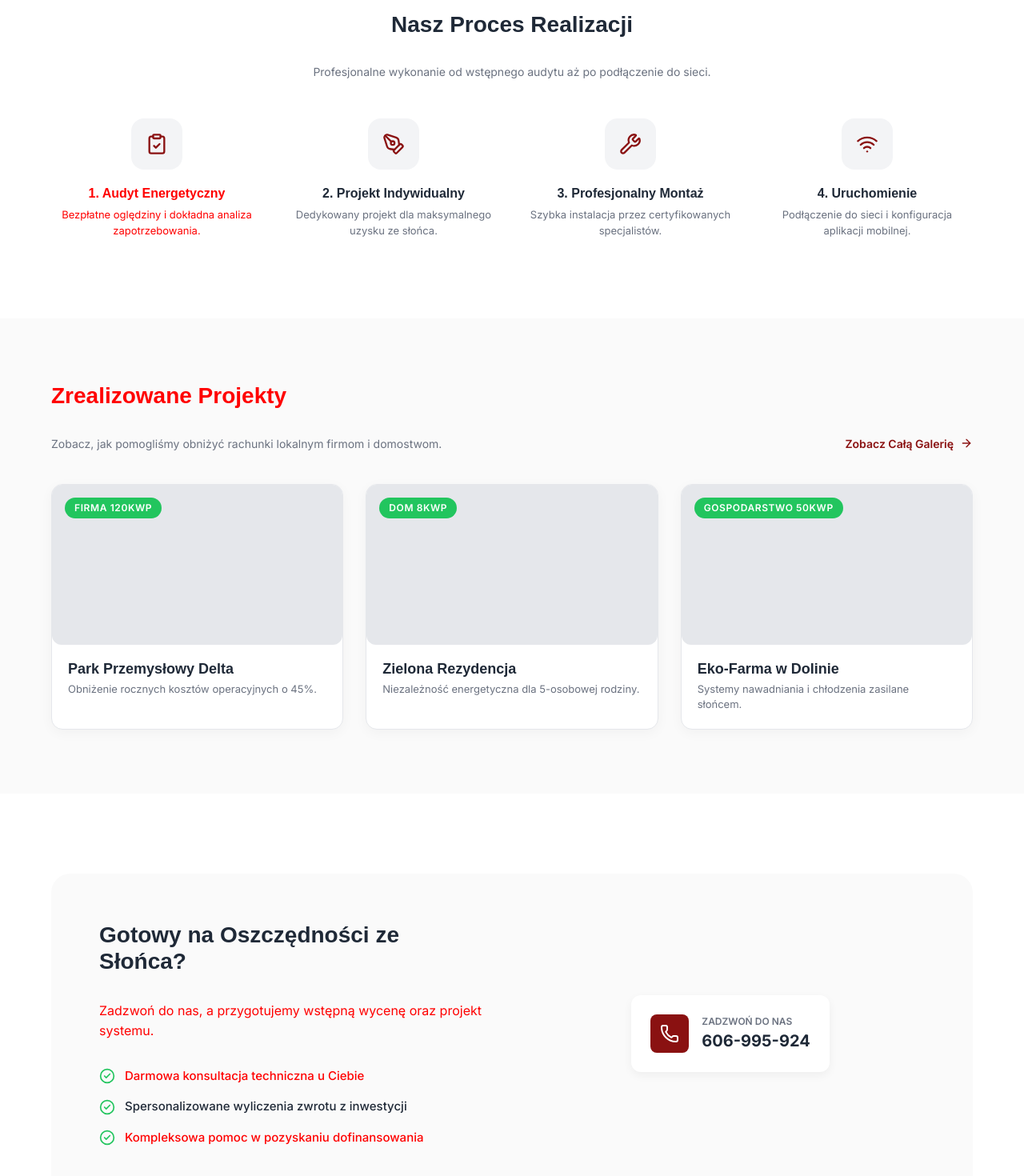
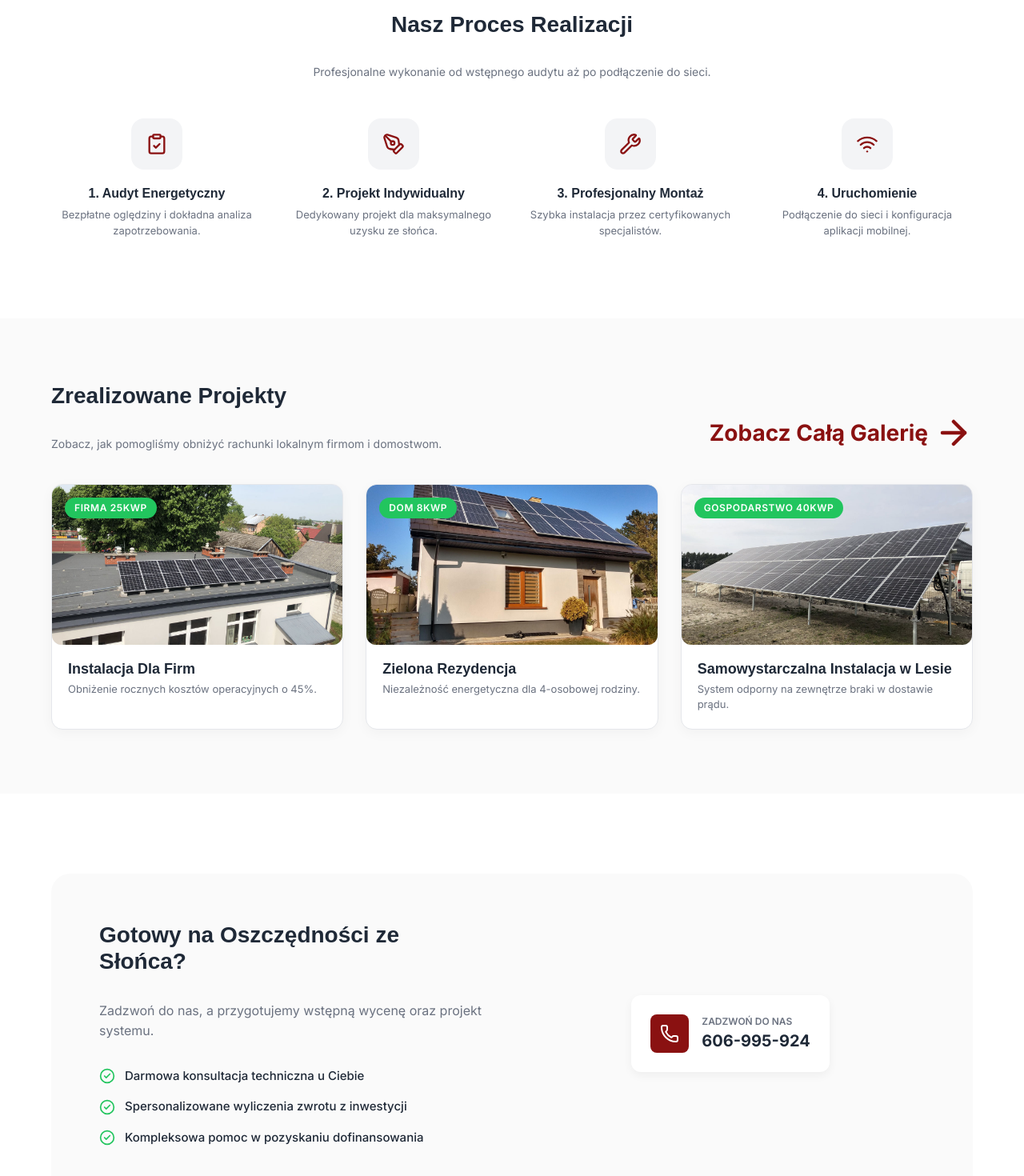
Before and after one commit to MateuszKubikart/MadComputerSite, a React (Vite) app in the folder MadComputerSite/: page /Fotowoltaika in a window 1280 px wide. Shown: the part 1762-3232 px from the top of the page at 80% size. Built offline with nearby package versions, Linux system fonts and the light colour scheme; a web font is replaced by a local one.

Commit message:
Strona v4.1 fotowolatika zdjecia

```diff
--- a/MadComputerSite/src/Pages/Fotowoltaika/Fotowoltaika.css
+++ b/MadComputerSite/src/Pages/Fotowoltaika/Fotowoltaika.css
@@ -187,11 +187,13 @@
   gap: 8px;
   color: var(--color-primary);
   font-weight: 600;
-  font-size: 14px;
+  font-size: 28px;
+  font-weight: 800;
 }
 
 .view-gallery:hover {
   text-decoration: underline;
+  text-decoration-thickness: 3px;
 }
 
 .projects-grid {
--- a/MadComputerSite/src/Pages/Fotowoltaika/Fotowoltaika.jsx
+++ b/MadComputerSite/src/Pages/Fotowoltaika/Fotowoltaika.jsx
@@ -15,6 +15,10 @@ import {
 import { Link } from "react-router-dom";
 import "./Fotowoltaika.css";
 import FotowoltaikaBG from "../../assets/FotowoltaikaBG.webp";
+
+import PhotovoltaicsPhoto1 from "../../assets/Fotowoltaika p1/photo_16.jpg";
+import PhotovoltaicsPhoto2 from "../../assets/Fotowoltaika p1/photo_dom2.jpg";
+import PhotovoltaicsPhoto3 from "../../assets/Fotowoltaika p1/photo_45.jpg";
 
 function Photovoltaics() {
   return (
@@ -126,7 +130,7 @@ function Photovoltaics() {
                 <div className="card-icon red-icon">
                   <ShieldCheck size={24} />
                 </div>
-                <h3 style={{ color: "red" }}>Do ## Lat Gwarancji</h3>
+                <h3>Do ## Lat Gwarancji</h3>
                 <p>
                   Spokój ducha dzięki naszym kompleksowym, wiodącym w branży
                   gwarancjom na podzespoły i montaż.
@@ -141,7 +145,7 @@ function Photovoltaics() {
                   <Grid size={24} />
                 </div>
                 <h3>Komponenty Najwyższej Jakości</h3>
-                <p style={{ color: "red" }}>
+                <p>
                   Używamy wyłącznie wysokowydajnych modułów i inteligentnych
                   falowników od producentów, takich jak ##### i ########.
                 </p>
@@ -168,10 +172,8 @@ function Photovoltaics() {
               <div className="step-icon">
                 <ClipboardCheck size={28} />
               </div>
-              <h4 style={{ color: "red" }}>1. Audyt Energetyczny</h4>
-              <p style={{ color: "red" }}>
-                Bezpłatne oględziny i dokładna analiza zapotrzebowania.
-              </p>
+              <h4>1. Audyt Energetyczny</h4>
+              <p>Bezpłatne oględziny i dokładna analiza zapotrzebowania.</p>
             </div>
             <div className="step">
               <div className="step-icon">
@@ -203,53 +205,63 @@ function Photovoltaics() {
         <div className="container">
           <div className="projects-header">
             <div>
-              <h2 className="section-title" style={{ color: "red" }}>
-                Zrealizowane Projekty
-              </h2>
+              <h2 className="section-title">Zrealizowane Projekty</h2>
               <p className="section-subtitle">
                 Zobacz, jak pomogliśmy obniżyć rachunki lokalnym firmom i
                 domostwom.
               </p>
             </div>
             <Link to="/Fotowoltaika/Projekty" className="view-gallery">
-              Zobacz Całą Galerię <ArrowRight size={16} />
+              Zobacz Całą Galerię <ArrowRight size={48} strokeWidth={2.25} />
             </Link>
           </div>
 
           <div className="projects-grid">
             <div className="project-card">
               <div className="img-placeholder project-img">
+                <img
+                  src={PhotovoltaicsPhoto1}
+                  alt="Projekt Instalacji Fotowoltaiki"
+                />
                 <div className="badge badge-green solid project-badge">
-                  Firma 120kWp
+                  Firma 25kWp
                 </div>
               </div>
               <div className="project-info">
-                <h4>Park Przemysłowy Delta</h4>
+                <h4>Instalacja Dla Firm</h4>
                 <p>Obniżenie rocznych kosztów operacyjnych o 45%.</p>
               </div>
             </div>
 
             <div className="project-card">
               <div className="img-placeholder project-img">
+                <img
+                  src={PhotovoltaicsPhoto2}
+                  alt="Projekt Instalacji Fotowoltaiki"
+                />
                 <div className="badge badge-green solid project-badge">
                   Dom 8kWp
                 </div>
               </div>
               <div className="project-info">
                 <h4>Zielona Rezydencja</h4>
-                <p>Niezależność energetyczna dla 5-osobowej rodziny.</p>
+                <p>Niezależność energetyczna dla 4-osobowej rodziny.</p>
               </div>
             </div>
 
             <div className="project-card">
               <div className="img-placeholder project-img">
+                <img
+                  src={PhotovoltaicsPhoto3}
+                  alt="Projekt Instalacji Fotowoltaiki"
+                />
                 <div className="badge badge-green solid project-badge">
-                  Gospodarstwo 50kWp
+                  Gospodarstwo 40kWp
                 </div>
               </div>
               <div className="project-info">
-                <h4>Eko-Farma w Dolinie</h4>
-                <p>Systemy nawadniania i chłodzenia zasilane słońcem.</p>
+                <h4>Samowystarczalna Instalacja w Lesie</h4>
+                <p>System odporny na zewnętrze braki w dostawie prądu.</p>
               </div>
             </div>
           </div>
@@ -264,13 +276,13 @@ function Photovoltaics() {
               <h2 className="section-title text-white">
                 Gotowy na Oszczędności ze Słońca?
               </h2>
-              <p className="form-desc" style={{ color: "red" }}>
+              <p className="form-desc">
                 Zadzwoń do nas, a przygotujemy wstępną wycenę oraz projekt
                 systemu.
               </p>
 
               <ul className="form-benefits">
-                <li style={{ color: "red" }}>
+                <li>
                   <CheckCircle2 color="var(--color-green)" size={20} /> Darmowa
                   konsultacja techniczna u Ciebie
                 </li>
@@ -278,7 +290,7 @@ function Photovoltaics() {
                   <CheckCircle2 color="var(--color-green)" size={20} />{" "}
                   Spersonalizowane wyliczenia zwrotu z inwestycji
                 </li>
-                <li style={{ color: "red" }}>
+                <li>
                   <CheckCircle2 color="var(--color-green)" size={20} />{" "}
                   Kompleksowa pomoc w pozyskaniu dofinansowania
                 </li>
```
